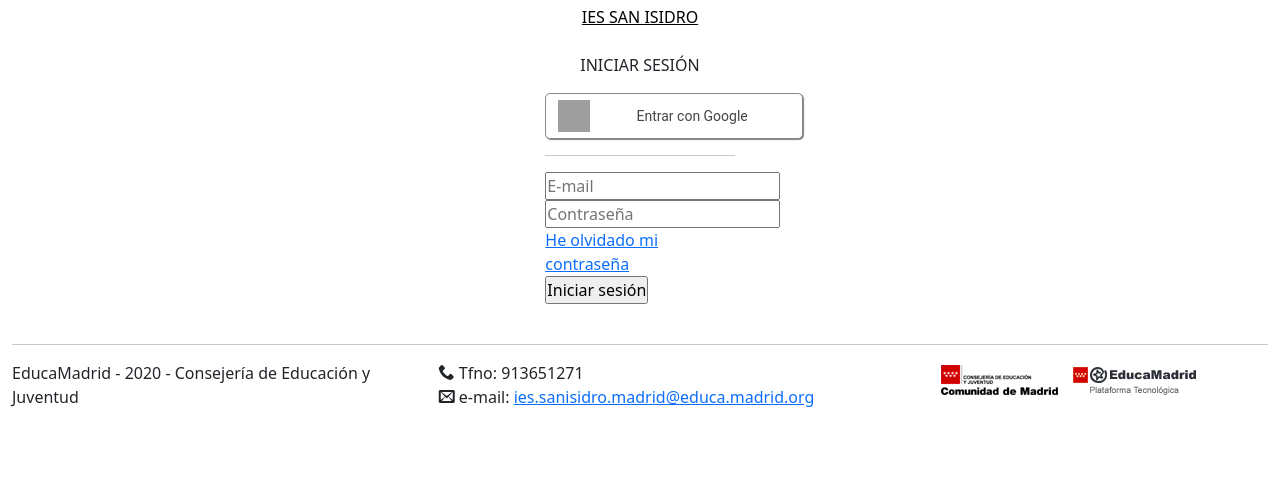
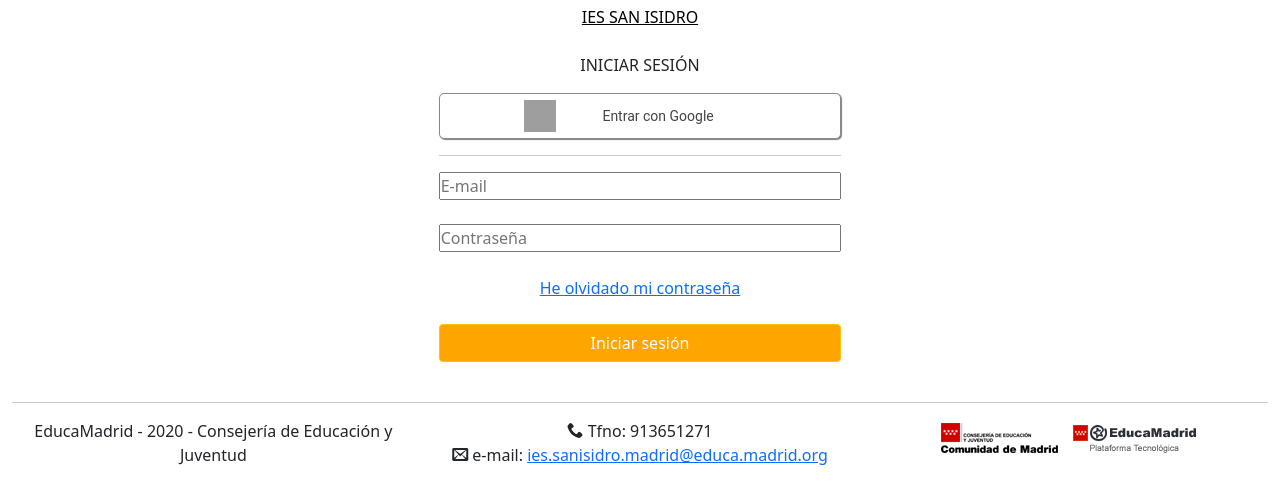
Before and after one commit to mariapd99/proyecto, a plain HTML site: page inicioSesion.html in a window 1280 px wide. Drawn offline with nearby package versions, Linux system fonts and the light colour scheme; grey boxes are pictures that could not be loaded; files whose address does not match are found by name.

Commit message:
inisesion

```diff
--- a/css/estilos.css
+++ b/css/estilos.css
@@ -36,9 +36,6 @@ hr {
 	border-color:grey;
 }
 
-
-
-#madrid{
-	display: inline-block;
-    text-align: center;
+#cont, #educamadrid , #madrid{
+	text-align: center;
 }
--- a/css/inicioSesion.css
+++ b/css/inicioSesion.css
@@ -1,11 +1,10 @@
 #customBtn {
-    display: inline-block;
   background: white;
   color: #444;
   border-radius: 5px;
   border: thin solid #888;
   box-shadow: 1px 1px 1px grey;
-    white-space: nowrap;
+  width: 100%;
 }
 
 #customBtn:hover {
@@ -22,6 +21,15 @@
   font-family: 'Roboto', sans-serif;
 }
 
-  #titulo {
+#titulo, #centrar{
   text-align: center;
 }
+
+#email, #password, #submit {
+  width: 100%;
+}
+
+#submit {
+  color: white;
+  background-color: orange;
+}
--- a/inicioSesion.html
+++ b/inicioSesion.html
@@ -25,31 +25,34 @@
 
             <br/>
             <div class="row">
-                <div class="col-md-5 col-0"></div>
-                <div class="col-md-2 col-12">
+                <div class="col-md-4 col-0"></div>
+                <div class="col-md-4 col-12" id="centrar">
                     <p id="titulo">INICIAR SESI&Oacute;N</p>
                     <div id="gSignInWrapper">
-                        <button class="btn btn-primary btn-block" id="customBtn">
+                        <button class="btn" id="customBtn">
                             <img src="https://img.icons8.com/fluent/48/000000/google-logo.png" height="32" width="32"/>
                             <span class="buttonText">Entrar con Google</span>
                         </button>
                     </div>
                     <hr>
-                    <form action="/action_page.php" method="get">
-                        <input type="email" id="email" name="email" placeholder="E-mail"><br>
-                        <input type="password" id="password" name="password" placeholder="Contrase&ntilde;a"><br>
-                        <a href="">He olvidado mi contrase&ntilde;a</a><br>
-                        <input type="submit" value="Iniciar sesi&oacute;n">
-                      </form>
+                    <div id="form">
+                        <form action="/action_page.php" method="get">
+                            <input type="email" id="email" name="email" placeholder="E-mail"><br><br>
+                            <input type="password" id="password" name="password" placeholder="Contrase&ntilde;a"><br><br>
+                            <a href="">He olvidado mi contrase&ntilde;a</a><br><br>
+                            <input type="submit" class="btn btn-warning" id="submit" value="Iniciar sesi&oacute;n">
+                        </form>
+                    </div>
+
                 </div>
-                <div class="col-md-5 col-0"></div>
+                <div class="col-md-4 col-0"></div>
             </div>
 
             <br/>
 
             <hr>
             <div class="row">
-                <div class="col-md-4 col-12">
+                <div class="col-md-4 col-12" id="educamadrid">
                     EducaMadrid - 2020 - Consejer&iacute;a de Educaci&oacute;n y Juventud
                 </div>
                 <div class="col-md-4 col-12" id="cont">
```
Also changed, not shown: inicio.html (+1 -1 lines). Lines whose indentation alone changed are shown as unchanged.
